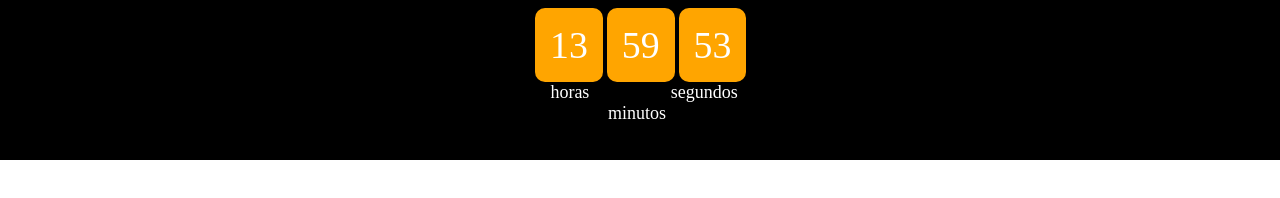
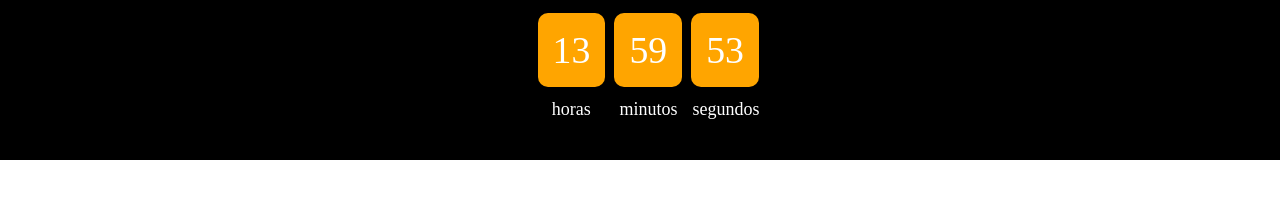
Before and after one commit to PedroPezzuol/timerr, a plain HTML site: page index.html in a window 1280 px wide. Drawn offline with Linux system fonts and the light colour scheme.

Commit message:
commit init

```diff
--- a/index.html
+++ b/index.html
@@ -20,52 +20,56 @@
   }
 
   #segundo{
-      display: inline-block;
-      color: white;
-      padding: 15px;
-      background-color: orange;
-      border-radius: 10px;
-      margin-top: 0.6%;
-      font-size:1cm;
-  }
-  #min{
-      display: inline-block;
+      position: absolute;
       color: white;
       padding: 15px;
       background-color: orange;
       border-radius: 10px;
       font-size:1cm;
-      margin-top: 0.6%;
+      left: 54%;
+      top: 8%;
   }
-
-  #hora{
-      display: inline-block;
+  #min{
+      position: absolute;
       color: white;
-      margin-left: 41.8% ;
       padding: 15px;
       background-color: orange;
       border-radius: 10px;
       font-size:1cm;
-      margin-top: 0.6%;
+      left:48%;
+      top: 8%;
+  }
+
+  #hora{
+      position: absolute;
+      color: white;
+      padding: 15px;
+      background-color: orange;
+      border-radius: 10px;
+      font-size:1cm;
+      left:42%;
+      top: 8%;
   }
   #textSegundo{
       position:absolute;
       color:white;
       font-size:large;
-      margin-left: 52.4%;
+      top: 62%;
+      left: 54.1%;
   }
   #textMin{
       position:absolute;
       color: white;
       font-size:large;
-      margin-left: 47.5%;
-      bottom: 36px;
+      left: 48.4%;
+      top: 62%;
   }
   #textHora{
       position: absolute;
       color: white;
       font-size:large;
-      margin-left: 43%;
+      top: 62%;
+      left: 43.1%;
   }
   </style>
 
```
